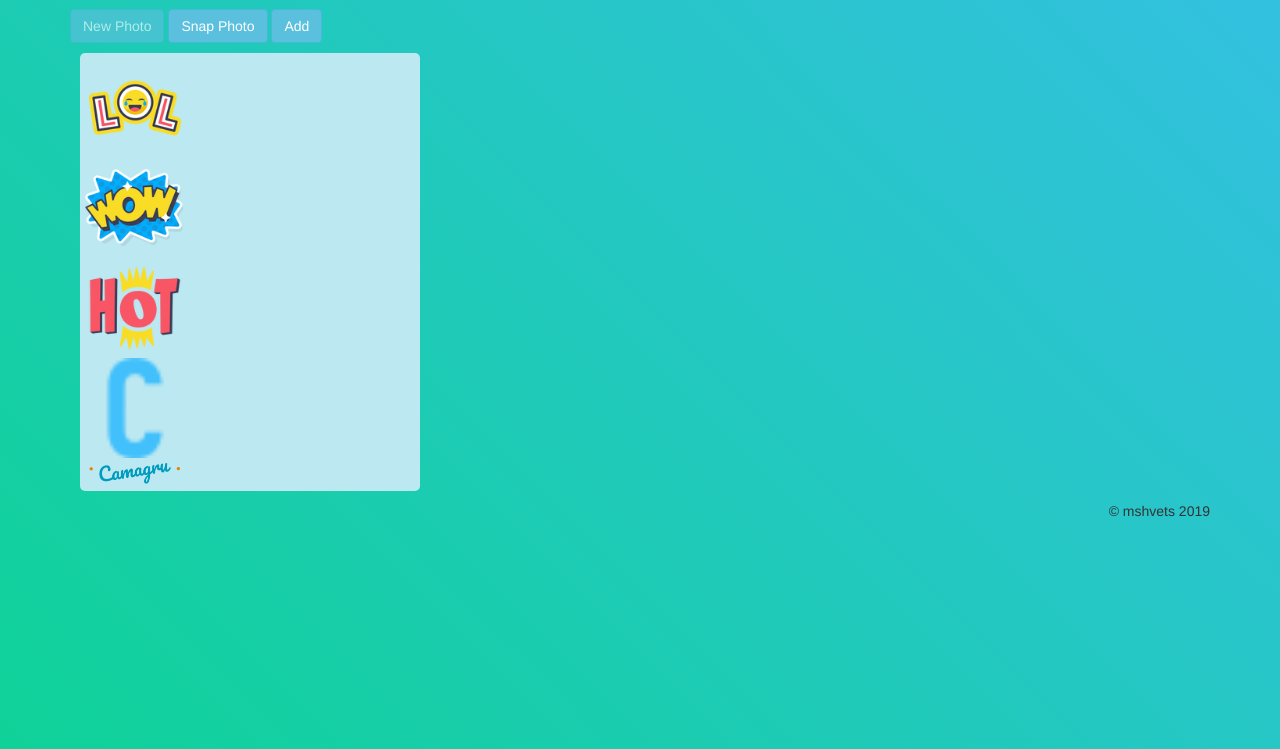
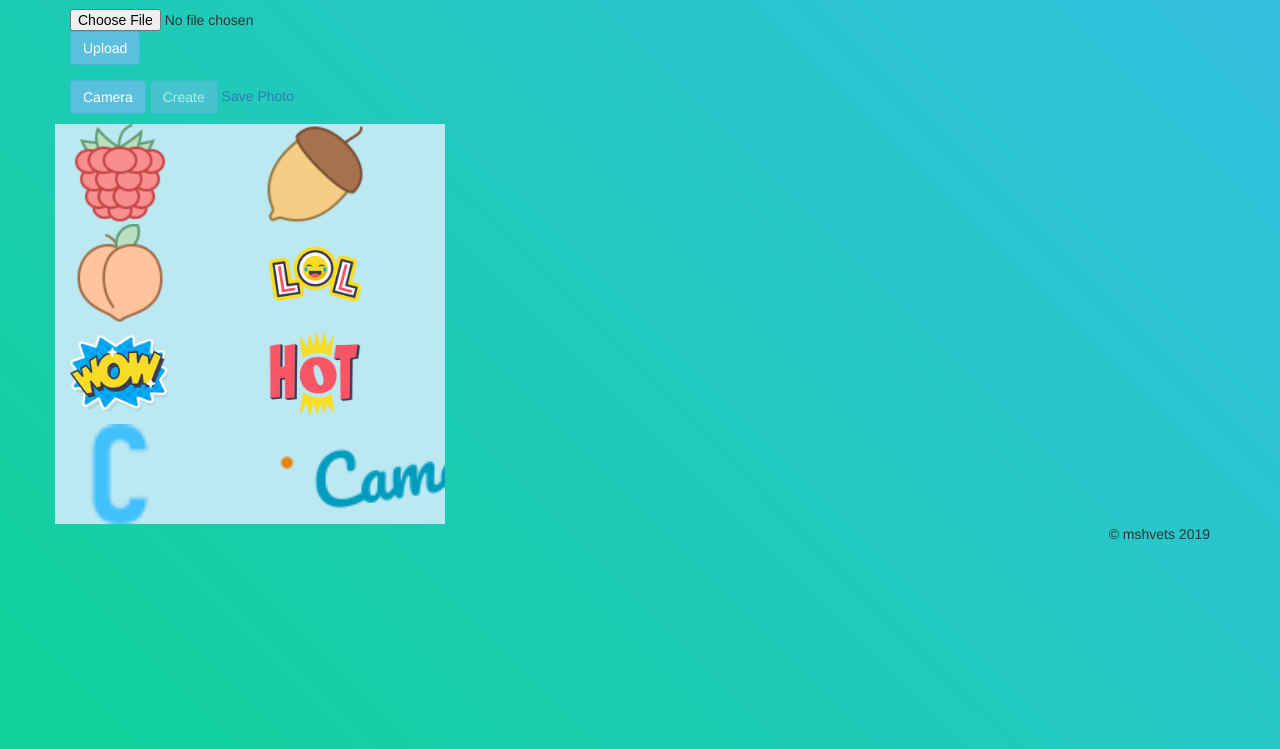
Before and after one commit to mishvets/Camagru, a PHP site: the page made by application/views/photo/creation.php in a window 1280 px wide. Shown: the part 51-800 px from the top of the page. Run offline with PHP 8.4, Linux system fonts and the light colour scheme; the template is opened without the code that fills it, so the values that code supplies are empty; some libraries are stand-ins or nearby versions.

Commit message:
Can add stickers, add use screanshot like data. For dowloading use button

```diff
--- a/application/views/photo/creation.php
+++ b/application/views/photo/creation.php
@@ -1,10 +1,16 @@
 <div class="container">
     <div class="row">
         <div class="col-md-4">
-            <button class="btn btn-info disabled" id="camera">New Photo</button>
-            <button class="btn btn-info" id="snap">Snap Photo</button>
-            <button class="btn btn-info" id="add">Add</button>
-            <div id="sticker_gallery">
+            <form action="file-handler.php" method="post" enctype="multipart/form-data">
+                <div class="form-group">
+                    <input type="file" id="exampleInputFile">
+                    <button class="btn btn-info" id="upload">Upload</button>
+                </div>
+            </form>
+            <button class="btn btn-info" id="camera">Camera</button>
+            <button class="btn btn-info disabled" id="create">Create</button>
+            <a id="dl-btn" href="#" download="glorious_selfie.png">Save Photo</a>
+            <div class="row" id="sticker_gallery">
                 <?php
                 $dir ='./images/'; // сохраним в переменную путь к нашей папке
 //                debug(is_dir($dir));
@@ -14,7 +20,7 @@
                         $image=$dir.$images[$i]; // получаем в переменную путь к файлу
 //                        debug(substr($image, 1));
                         if(exif_imagetype($image)){ // проверяем является ли файл картинкой
-                            echo '<figure class = "stikcer_figure"><img class="sticker" onclick = "chooseSticker(this)" src="'.substr($image, 1).'"width="100"></figure>'; // выводим картинку
+                            echo '<figure class = "col-md-6 stikcer_figure"><img class="sticker" onclick = "chooseSticker(this)" src="'.substr($image, 1).'"height="100"></figure>'; // выводим картинку
                         }
                     }
                 }
@@ -43,18 +49,9 @@
 
 
 <script>
-    // Grab elements, create settings, etc.
-    var video = document.getElementById('video');
 
-    // Get access to the camera!
-    if(navigator.mediaDevices && navigator.mediaDevices.getUserMedia) {
-        // Not adding `{ audio: true }` since we only want video now
-        navigator.mediaDevices.getUserMedia({ video: true }).then(function(stream) {
-            //video.src = window.URL.createObjectURL(stream);
-            video.srcObject = stream;
-            video.play();
-        });
-    }
+
+
 
     /* Legacy code below: getUserMedia
     else if(navigator.getUserMedia) { // Standard
@@ -75,14 +72,13 @@
     }
     */
 
-    // Elements for taking the snapshot
-    // var canvas = document.getElementById('canvas');
-    // var context = canvas.getContext('2d');
-
     function chooseSticker(sticker) {
         var allStickers = document.getElementsByClassName("sticker");
-        console.log(sticker.src);
+
         for (var i = 0; i < allStickers.length; i++) {
+            if (allStickers[i].style.opacity = 0.8) {
+                document.getElementById("create").classList.remove("disabled");
+            }
             allStickers[i].style.opacity = 1;
         }
 
@@ -95,24 +91,44 @@
         document.getElementById("image").innerHTML = '<img id="picture" width="200" src="'+sticker.src+'" style="position: absolute; top: 0;" alt="The Logo">';
     }
 
+    // // Elements for taking the snapshot
+    // var canvas = document.getElementById('canvas');
+    // var context = canvas.getContext('2d');
+
     // Trigger photo take
-    document.getElementById("snap").addEventListener("click", function() {
-        document.getElementById("second_div").innerHTML = '<canvas id="canvas" width="640" height="480">Your browser does not support the HTML5 canvas tag.</canvas>';
+    document.getElementById("create").addEventListener("click", function() {
+        document.getElementById("image").innerHTML = '<canvas id="canvas" width="640" height="480">Your browser does not support the HTML5 canvas tag.</canvas>';
         var canvas = document.getElementById('canvas');
         var context = canvas.getContext('2d');
         context.drawImage(video, 0, 0, 640, 480);
+        var imageDataURL = canvas.toDataURL('image/png');
+        console.log(imageDataURL);
+        //для скачивания
+        document.querySelector('#dl-btn').href = imageDataURL;
     });
+    //
+    //
+    // // var btnPhoto = document.getElementById("new_btn");
+    // document.getElementById("add").addEventListener("click", function() {
+    //     var c = document.getElementById("canvas");
+    //     var ctx = c.getContext("2d");
+    //     var img = document.getElementById("logo");
+    //     ctx.drawImage(img, 10, 10, 150, 180);
+    // });
+    //
+    document.getElementById("camera").addEventListener("click", function() {
+        // document.getElementById("image").innerHTML = '<img id="picture" width="220" height="277" src="/images/letter-c-32.ico" style="position: absolute; top: 0;" alt="The Logo">';
+        // Grab elements, create settings, etc.
+        var video = document.getElementById('video');
 
-
-    // var btnPhoto = document.getElementById("new_btn");
-    document.getElementById("add").addEventListener("click", function() {
-        var c = document.getElementById("canvas");
-        var ctx = c.getContext("2d");
-        var img = document.getElementById("logo");
-        ctx.drawImage(img, 10, 10, 150, 180);
-    });
-
-    document.getElementById("camera").addEventListener("click", function() {
-        document.getElementById("image").innerHTML = '<img id="picture" width="220" height="277" src="/images/letter-c-32.ico" style="position: absolute; top: 0;" alt="The Logo">';
+        // Get access to the camera!
+        if(navigator.mediaDevices && navigator.mediaDevices.getUserMedia) {
+            // Not adding `{ audio: true }` since we only want video now
+            navigator.mediaDevices.getUserMedia({ video: true }).then(function(stream) {
+                //video.src = window.URL.createObjectURL(stream);
+                video.srcObject = stream;
+                video.play();
+            });
+        }
     });
 </script>
--- a/css/style.css
+++ b/css/style.css
@@ -145,15 +145,16 @@ label {
 
 #sticker_gallery {
     background-color: #bce8f1;
-    border-radius: 5px;
-    padding: 5px;
-    margin: 10px;
-
+    /*border-radius-: 5px;*/
+    /*padding: 5px;*/
+    margin-top: 10px;
+    height: 400px;
+    overflow: auto
 }
 
 .sticker {
-    border-width: 5px;
-    display: inline-block;
+    /*border-width: 5px;*/
+    /*display: inline-block;*/
 }
 
 .sticker:hover {
```
Also changed, not shown: images/icons8-малина-80.png (added), images/icons8-орех-80.png (added), images/icons8-персик-80.png (added).
